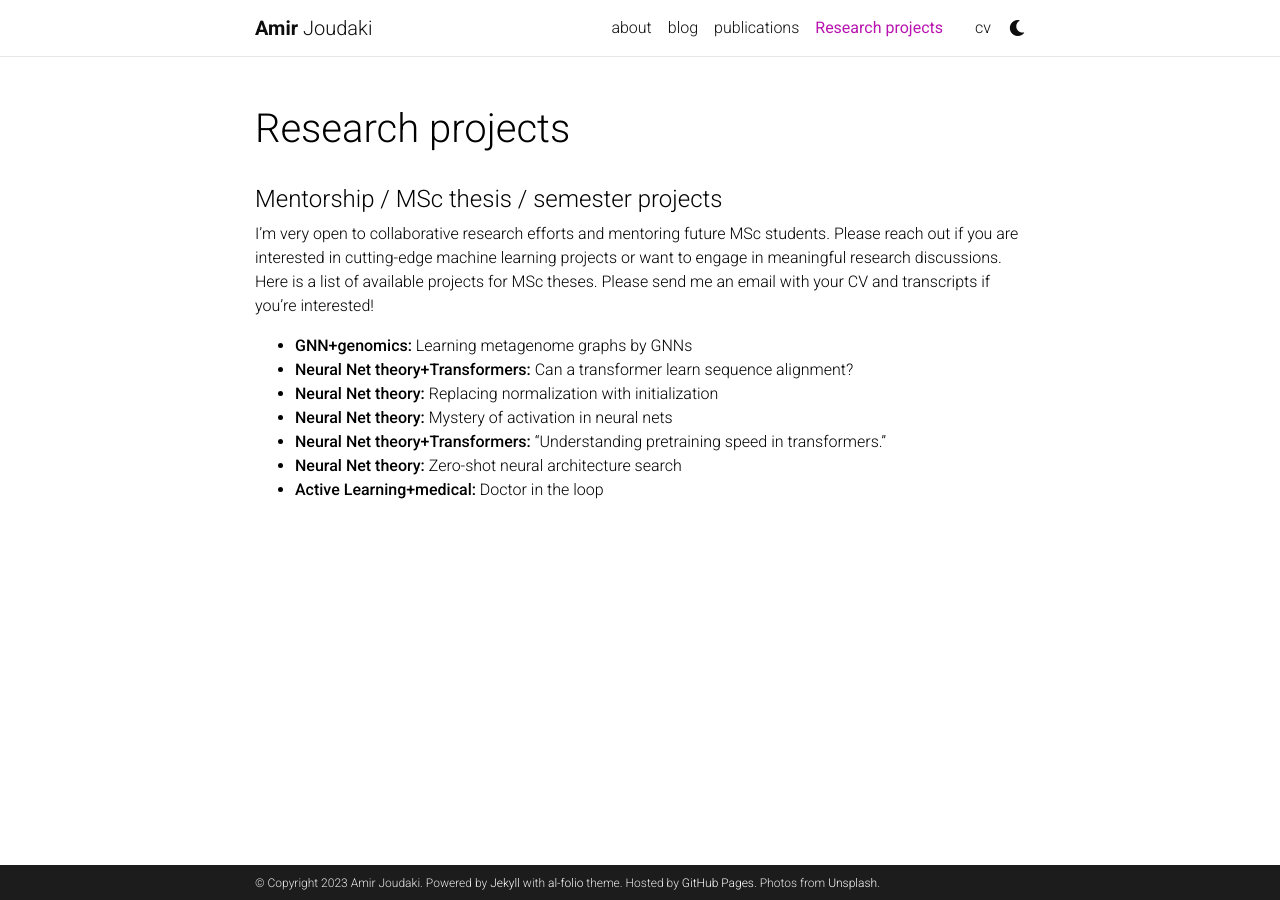
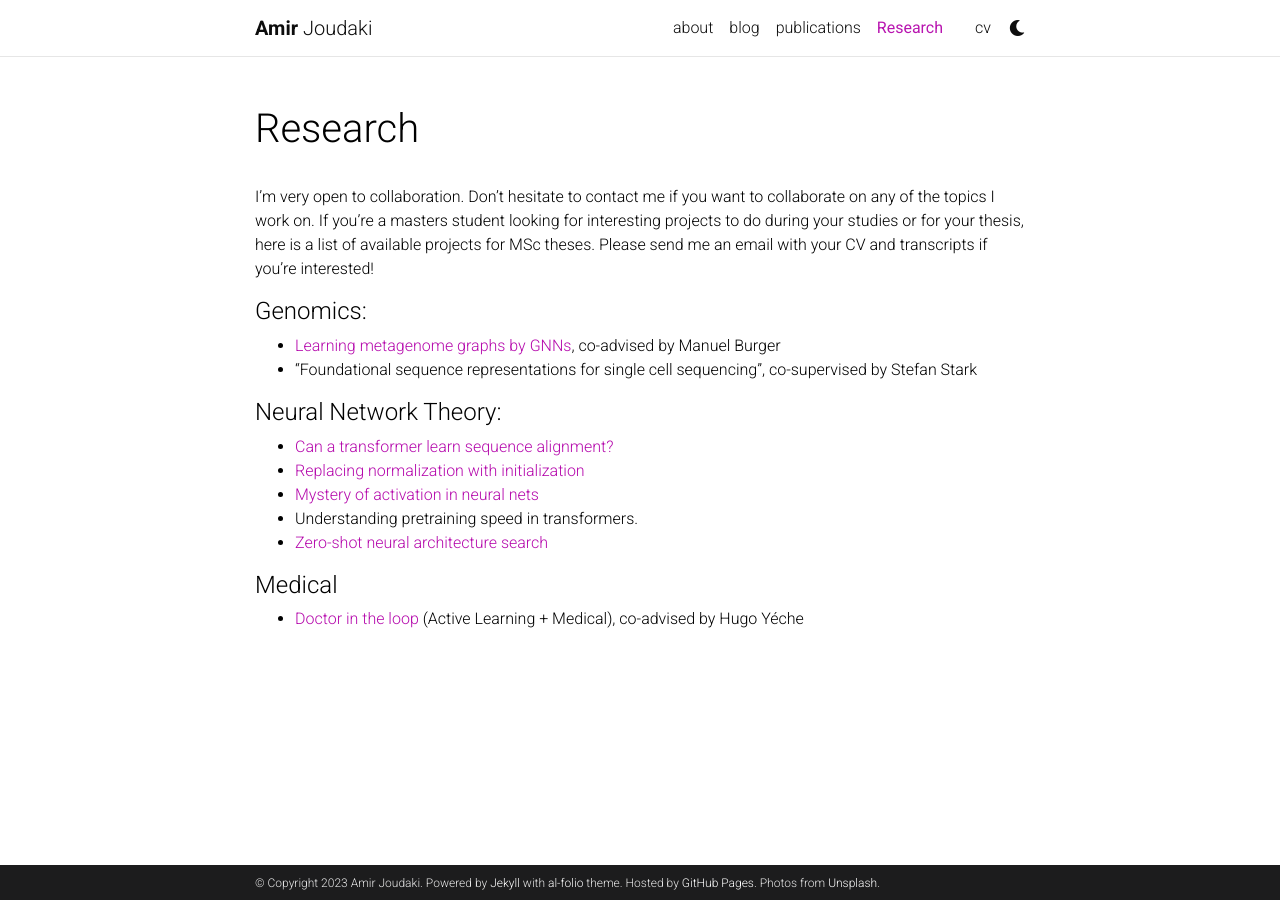
Before and after one commit to ajoudaki/ajoudaki.github.io, a Jekyll site: the page built from _pages/projects.md, in a window 1280 px wide. Built offline with Jekyll 4.4.1, drawn with Linux system fonts in a browser that asks for light colours; comment, search, counter and statistics services are not loaded; a style sheet for code colours, icons or effects is not loaded.

Commit message:
updated / beautified projects.md

```diff
--- a/_pages/projects.md
+++ b/_pages/projects.md
@@ -1,6 +1,6 @@
 ---
 layout: page
-title: Research projects
+title: Research
 permalink: /projects/
 description:
 nav: true
@@ -9,13 +9,18 @@ display_categories: []
 horizontal: false
 ---
 
-#### Mentorship / MSc thesis / semester projects
-I'm very open to collaborative research efforts and mentoring future MSc students. Please reach out if you are interested in cutting-edge machine learning projects or want to engage in meaningful research discussions. Here is a list of available projects for MSc theses. Please send me an email with your CV and transcripts if you're interested!
+I'm very open to collaboration. Don't hesitate to contact me if you want to collaborate on any of the topics I work on. If you're a masters student looking for interesting projects to do during your studies or for your thesis, here is a list of available projects for MSc theses. Please send me an email with your CV and transcripts if you're interested!
 
-- **GNN+genomics:** Learning metagenome graphs by GNNs
-- **Neural Net theory+Transformers:** Can a transformer learn sequence alignment?
-- **Neural Net theory:** Replacing normalization with initialization
-- **Neural Net theory:** Mystery of activation in neural nets
-- **Neural Net theory+Transformers:** "Understanding pretraining speed in transformers."
-- **Neural Net theory:** Zero-shot neural architecture search
-- **Active Learning+medical:** Doctor in the loop
+#### Genomics:
+- [Learning metagenome graphs by GNNs](https://drive.google.com/file/d/1Awqp4zKp2VcOGlz0NvlJ8O9JNL10UGJG/view?usp=sharing), co-advised by Manuel Burger
+- "Foundational sequence representations for single cell sequencing", co-supervised by Stefan Stark
+
+#### Neural Network Theory:
+- [Can a transformer learn sequence alignment?](https://docs.google.com/document/d/1V1DDJCjALvgSsY73nKxzAxvE33LkIu0VymkD88ckJHg/edit?usp=sharing)
+- [Replacing normalization with initialization](https://drive.google.com/file/d/1jKK4znnd1xzHgMdeHjG3ZSpzslnqTN3I/view?usp=sharing)
+- [Mystery of activation in neural nets](https://drive.google.com/file/d/1jw2dKeubR6BXUMAzJO5FGTJAWzMQlxN2/view?usp=share_link)
+- Understanding pretraining speed in transformers.
+- [Zero-shot neural architecture search](https://drive.google.com/file/d/13mLc10A9mCnbREJCS5qiP7z09WNxLakh/view?usp=sharing)
+
+#### Medical
+- [Doctor in the loop](https://docs.google.com/document/d/1s-I7TrJAXPvVP7LQfamZUMm3VpEigVtRyDYrjorfZJU/edit) (Active Learning + Medical), co-advised by Hugo Yéche
```
